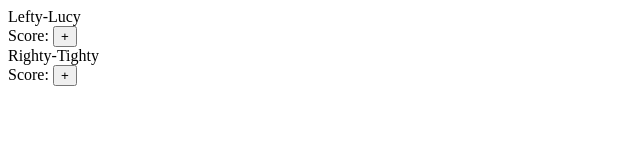
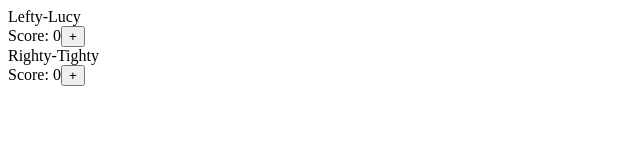
Before and after one commit to DamianDRuiz/soapstone-trivia, a React (Vite) app: page / in a window 1280 px wide. Shown: the top 160 px of the page, without its empty margins (0-640 px from the left). Built offline with nearby package versions, Linux system fonts and the light colour scheme.

Commit message:
Using score component

```diff
--- a/src/app/app.tsx
+++ b/src/app/app.tsx
@@ -8,15 +8,18 @@ export function App() {
   const [teamLeftName, setTeamLeftName] = useState<string>('Lefty-Lucy');
   const [teamRightName, setTeamRightName] = useState<string>('Righty-Tighty');
 
+  const [scoreLeft, setScoreLeft] = useState<number>(0);
+  const [scoreRight, setScoreRight] = useState<number>(0);
+
   return (
     <Trivia>
       <Team>
         <TeamName value={teamLeftName} setValue={setTeamLeftName} />
-        <Score />
+        <Score score={scoreLeft} setScore={setScoreLeft} />
       </Team>
       <Team>
         <TeamName value={teamRightName} setValue={setTeamRightName} />
-        <Score />
+        <Score score={scoreRight} setScore={setScoreRight} />
       </Team>
     </Trivia>
   );
```
